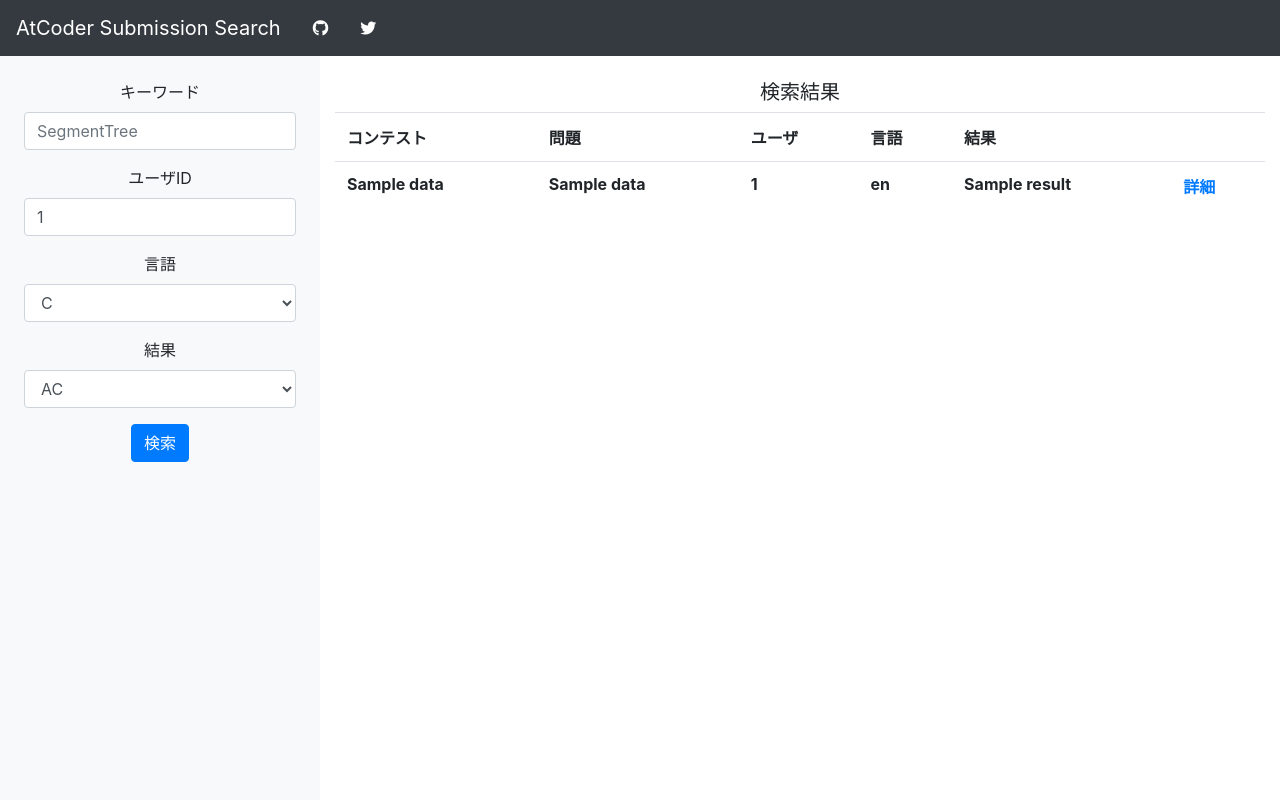
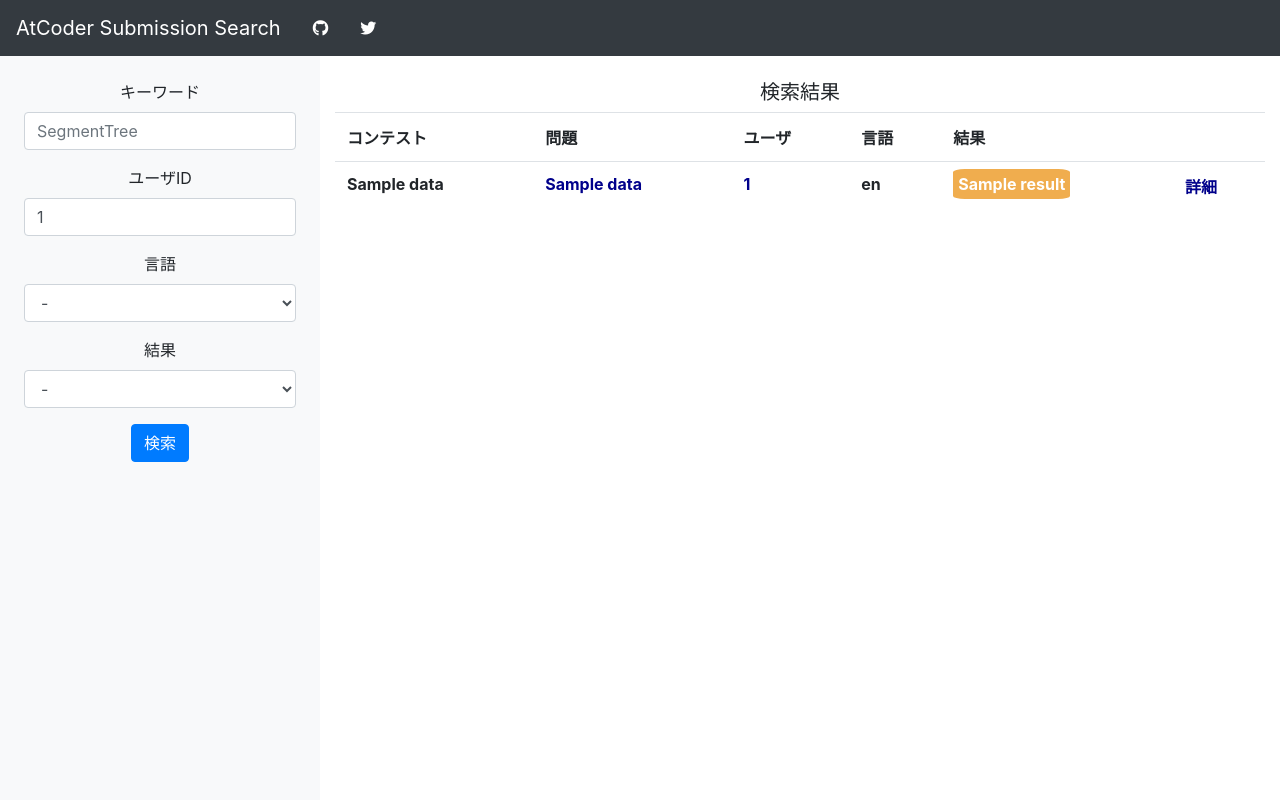
Before and after one commit to ysugiyama12/atcoder-submission-search, a Flask app: template templates/index.html in a window 1280 px wide. Run offline with Flask 2, Linux system fonts and the light colour scheme; the template is opened without the code that fills it: most values are stand-ins (such as "Sample title", 1, 10 or a date in 2020); lists and menus that the app fills with data are empty; some libraries are stand-ins or nearby versions.

Commit message:
update design

```diff
--- a/scripts/elasticsearch.py
+++ b/scripts/index.py
@@ -46,8 +46,6 @@
     # print(url_api)
     res = requests.get(url_api)
     data = json.loads(res.text)
-    print(len(data))
-    sys.exit(1)
     # print(data)
     for i, d in tqdm(enumerate(data)):
         sub_id = d["id"]
@@ -55,16 +53,13 @@
         url = "https://atcoder.jp/contests/" + str(contest_id) + "/submissions/" + str(sub_id)
         res = getSubmissionCode(url)
         res = str(res)
-        # print(res)
         parser = Parser()
         parser.feed(res)
         parser.close()
         code = ""
         for i in parser.data:
             code = i['title'].replace("\\r\\n", "\n").replace("\\t", "    ")
-            # print(code)
             break
-        # print(code)
         body = {
             "user_id": user_name,
             "url": url,
--- a/templates/index.html
+++ b/templates/index.html
@@ -43,22 +43,134 @@
                             </div>
                             <div class="form-group">
                                 <label for="exampleFormControlSelect1">言語</label>
-                                <select class="form-control" name="language" value="{{params.language}}">
-                                    <option>C</option>
-                                    <option>C++14 (GCC 5.4.1)</option>
-                                    <option>Java</option>
-                                    <option>Python2</option>
-                                    <option>Python3</option>
+                                <select class="form-control" name="language" id="language" value="{{params.language}}">
+                                    <option id="lang-0">-</option>
+                                    <!-- <option id="lang-1">C++14 (GCC 5.4.1)</option>
+                                    <option id="lang-2">Java8 (OpenJDK 1.8.0)</option>
+                                    <option id="lang-3">Python3 (3.4.3)</option> -->
+                                    <option>C&#43;&#43;14 (GCC 5.4.1)</option>
+
+                                    <option>Bash (GNU bash v4.3.11)</option>
+
+                                    <option>C (GCC 5.4.1)</option>
+
+                                    <option>C (Clang 3.8.0)</option>
+
+                                    <option>C&#43;&#43;14 (Clang 3.8.0)</option>
+
+                                    <option>C# (Mono 4.6.2.0)</option>
+
+                                    <option>Clojure (1.8.0)</option>
+
+                                    <option>Common Lisp (SBCL 1.1.14)</option>
+
+                                    <option>D (DMD64 v2.070.1)</option>
+
+                                    <option>D (LDC 0.17.0)</option>
+
+                                    <option>D (GDC 4.9.4)</option>
+
+                                    <option>Fortran (gfortran v4.8.4)</option>
+
+                                    <option>Go (1.6)</option>
+
+                                    <option>Haskell (GHC 7.10.3)</option>
+
+                                    <option>Java7 (OpenJDK 1.7.0)</option>
+
+                                    <option>Java8 (OpenJDK 1.8.0)</option>
+
+                                    <option>JavaScript (node.js v5.12)</option>
+
+                                    <option>OCaml (4.02.3)</option>
+
+                                    <option>Pascal (FPC 2.6.2)</option>
+
+                                    <option>Perl (v5.18.2)</option>
+
+                                    <option>PHP (5.6.30)</option>
+
+                                    <option>Python2 (2.7.6)</option>
+
+                                    <option>Python3 (3.4.3)</option>
+
+                                    <option>Ruby (2.3.3)</option>
+
+                                    <option>Scala (2.11.7)</option>
+
+                                    <option>Scheme (Gauche 0.9.3.3)</option>
+
+                                    <option>Text (cat)</option>
+
+                                    <option>Visual Basic (Mono 4.0.1)</option>
+
+                                    <option>C&#43;&#43; (GCC 5.4.1)</option>
+
+                                    <option>C&#43;&#43; (Clang 3.8.0)</option>
+
+                                    <option>Objective-C (GCC 5.3.0)</option>
+
+                                    <option>Objective-C (Clang3.8.0)</option>
+
+                                    <option>Swift (swift-2.2-RELEASE)</option>
+
+                                    <option>Rust (1.15.1)</option>
+
+                                    <option>Sed (GNU sed 4.2.2)</option>
+
+                                    <option>Awk (mawk 1.3.3)</option>
+
+                                    <option>Brainfuck (bf 20041219)</option>
+
+                                    <option>Standard ML (MLton 20100608)</option>
+
+                                    <option>PyPy2 (5.6.0)</option>
+
+                                    <option>PyPy3 (2.4.0)</option>
+
+                                    <option>Crystal (0.20.5)</option>
+
+                                    <option>F# (Mono 4.0)</option>
+
+                                    <option>Unlambda (0.1.3)</option>
+
+                                    <option>Lua (5.3.2)</option>
+
+                                    <option>LuaJIT (2.0.4)</option>
+
+                                    <option>MoonScript (0.5.0)</option>
+
+                                    <option>Ceylon (1.2.1)</option>
+
+                                    <option>Julia (0.5.0)</option>
+
+                                    <option>Octave (4.0.2)</option>
+
+                                    <option>Nim (0.13.0)</option>
+
+                                    <option>TypeScript (2.1.6)</option>
+
+                                    <option>Perl6 (rakudo-star 2016.01)</option>
+
+                                    <option>Kotlin (1.0.0)</option>
+
+                                    <option>PHP7 (7.0.15)</option>
+
+                                    <option>COBOL - Fixed (OpenCOBOL 1.1.0)</option>
+
+                                    <option>COBOL - Free (OpenCOBOL 1.1.0)</option>
                                 </select>
                             </div>
                             <div class="form-group">
                                 <label for="exampleFormControlSelect1">結果</label>
-                                <select class="form-control" name="result" value="{{params.result}}">
-                                    <option>AC</option>
-                                    <option>WA</option>
-                                    <option>TLE</option>
-                                    <option>RE</option>
-                                    <option>MLE</option>
+                                <select class="form-control" name="result" id="result" value="{{params.result}}">
+                                    <option id="res-0">-</option>
+                                    <option id="res-1">AC</option>
+                                    <option id="res-2">WA</option>
+                                    <option id="res-3">TLE</option>
+                                    <option id="res-4">RE</option>
+                                    <option id="res-5">MLE</option>
+                                    <option id="res-6">CE</option>
                                 </select>
                             </div>
                             <button type="submit" class="btn btn-primary">検索</button>
@@ -79,11 +191,18 @@
                     {% for d in data %}
                     <tr>
                         <th>{{d.contest_name}}</th>
-                        <th>{{d.problem_name}}</th>
-                        <th>{{d.user_id}}</th>
+                        <th><a href="{{d.contest_url}}" target="_blank">{{d.problem_name}}</a></th>
+                        <th><a href="https://atcoder.jp/users/{{d.user_id}}" target="_blank">{{d.user_id}}</a></th>
                         <th>{{d.language}}</th>
-                        <th>{{d.result}}</th>
-                        <th><a href="{{d.url}}">詳細</a></th>
+                        <th>
+                            {% if d.result == "AC" %}
+                            <span class="ac">{{d.result}}</span>
+                            {% else %}
+                            <span class="re">{{d.result}}</span>
+                            {% endif %}
+
+                        </th>
+                        <th><a href="{{d.url}}" target="_blank">詳細</a></th>
                     </tr>
                     {% endfor %}
                 </table>
@@ -91,22 +210,8 @@
             </div>
         </div>
     </div>
-
-    <!-- <form class="search-form">
-        <div class="row">
-            <div class="col">
-                <label for="exampleFormControlInput1">検索ワード</label>
-
-                <input type="text" class="form-control" placeholder="First name">
-            </div>
-            <div class="col">
-                <input type="text" class="form-control" placeholder="Last name">
-            </div>
-        </div>
-    </form> -->
-
-
-
+    <span class="d-none" id="lang">{{params.language}}</span>
+    <span class="d-none" id="res">{{params.result}}</span>
 </body>
 
 </html>
@@ -114,10 +219,6 @@
     body {
         text-align: center;
         margin: auto;
-    }
-
-    .row {
-        /* width: 100%; */
     }
 
     .graph-right {
@@ -161,6 +262,48 @@
         margin: auto;
         margin-bottom: 10px;
     }
+
+    .ac {
+        background-color: #5cb85c;
+        color: white;
+        padding: 5px;
+        border-radius: 10%;
+    }
+
+    .re {
+        background-color: #f0ad4e;
+        color: white;
+        padding: 5px;
+        border-radius: 10%;
+    }
+
+    a {
+        color: darkblue;
+    }
 </style>
 <script>
+    $(document).ready(function () {
+                document.getElementsByXPath = function (expression, parentElement) {
+            var r = []
+            var x = document.evaluate(expression, parentElement || document, null, XPathResult.ORDERED_NODE_SNAPSHOT_TYPE, null)
+            for (var i = 0, l = x.snapshotLength; i < l; i++) {
+                r.push(x.snapshotItem(i))
+            }
+            return r
+        }
+        var lang = $("#lang").text();
+        $('#language').find('option').each(function (index, element) {
+            if (lang == element.textContent) {
+                var xpath = '//*[@id="language"]/option[' + String(index + 1) + ']';
+                $(document.getElementsByXPath(xpath)).attr("selected", "selected");
+            }
+        });
+        var result = $("#res").text();
+        $('#result').find('option').each(function (index, element) {
+            if (lang == element.textContent) {
+                $("#res-" + String(index)).attr("selected", "selected");
+            }
+        });
+
+    });
 </script>
```
Also changed, not shown: functions.py (+51 -27 lines), scripts/parse.py (added, +47 -0 lines).
